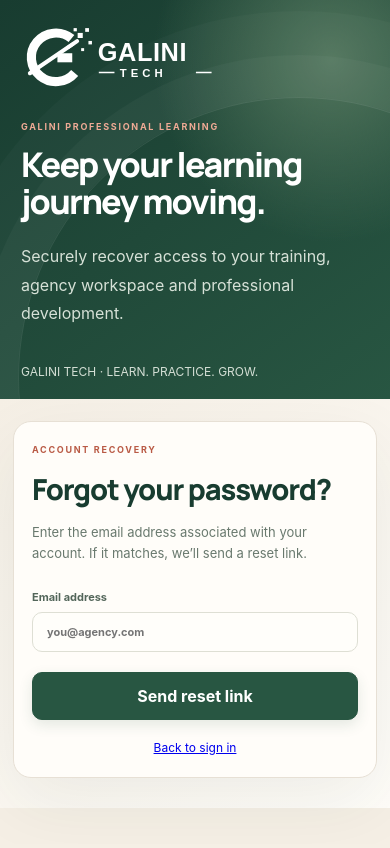
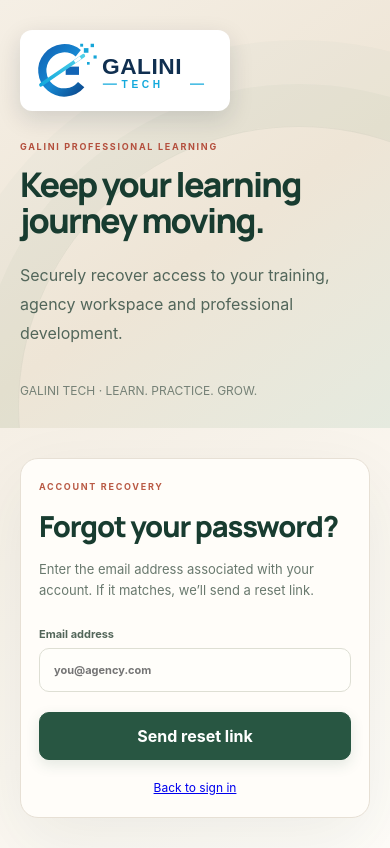
Before and after one commit to bishalmortuza-HN/galini-training-portal, a Next.js app: page /forgot-password in a window 390 px wide. Built offline with nearby package versions, Linux system fonts and the light colour scheme.

Commit message:
Polish Galini Training Portal frontend and branding

```diff
--- a/app/globals.css
+++ b/app/globals.css
@@ -588,3 +588,71 @@ th{background:#f8f5ee;color:#879086;padding:14px 18px}td{border-top:1px solid #f
 @media(max-width:1000px){.appShell{grid-template-columns:225px minmax(0,1fr)}.content{padding:28px 20px 40px}.authShell{grid-template-columns:1fr 1fr}}
 @media(max-width:700px){.appShell{display:block}.sidebar{position:relative;height:auto;min-height:0;padding:14px 13px 10px}.sidebar .brand{padding:0 5px 12px}.sidebar .brandLogo{width:175px}.sidebar nav{display:flex;overflow-x:auto;gap:6px;padding-bottom:4px}.navItem{flex:0 0 auto;min-height:39px;padding:9px 12px;font-size:11px}.navItem.active{box-shadow:inset 0 -3px #d65b45}.topbar{height:60px;padding:0 14px}.content{padding:22px 13px 32px}.pageHeading{align-items:flex-start;gap:10px}.statGrid{gap:10px}.statCard{padding:14px;border-radius:13px}.statCard strong{font-size:20px}.panel{border-radius:14px}.panelHead{padding:16px}.attentionGrid{padding:0 13px 14px}.authShell{display:flex;flex-direction:column}.authIntro{min-height:0;padding:24px 21px 20px}.authIntro .brandLogo{width:205px}.introCopy{margin:30px 0 12px}.introCopy h1{font-size:34px}.authPanel{padding:22px 13px 30px}.authCard{padding:22px 18px;border-radius:18px}.academyHero{padding:20px}.academyCourseGrid{grid-template-columns:1fr!important}.academyLessonLayout{grid-template-columns:1fr!important}.quoteProductLayout{grid-template-columns:1fr!important}.quoteProductNav{display:flex;overflow:auto}.quoteProductNav button{flex:0 0 auto}.quoteProductMain{padding:15px}.quoteFields{grid-template-columns:1fr!important}.quoteStudioTop{padding:19px}.tableWrap table{min-width:620px}}
 @media(prefers-reduced-motion:reduce){*,*::before,*::after{scroll-behavior:auto!important;transition:none!important;animation:none!important}}
+
+
+/* Final visual refinement: preserve the original blue/cyan Galini mark and simplify the workspace chrome. */
+.brandLogo{width:224px;height:auto;object-fit:contain;filter:none!important}
+.authIntro .brand,.sidebar .brand{display:flex;align-items:center}
+.authIntro .brandLogo,.sidebar .brandLogo{filter:none!important;background:#fff;border:1px solid rgba(255,255,255,.24);border-radius:12px;padding:9px 12px;box-shadow:0 8px 24px rgba(7,28,48,.14)}
+.authIntro{background:linear-gradient(145deg,#f5efe5 0%,#eee5d6 56%,#e5eadf 100%);color:#173b2c}
+.authIntro .introCopy .eyebrow{color:#b44f3d}
+.authIntro .introCopy h1{color:#183c30}
+.authIntro .introCopy p:not(.eyebrow){color:#52665a}
+.authIntro .introCopy>div>div{background:#fffdf9!important;border-color:#e4ddcf!important;box-shadow:0 8px 24px rgba(24,60,48,.05)}
+.authIntro .introCopy>div>div strong{color:#183c30}
+.authIntro .introCopy>div>div span{color:#66756a}
+.authIntro .introFoot{color:#758176}
+.authIntro:after{border-color:#28564212;box-shadow:0 0 0 42px #28564208,0 0 0 86px #28564205}
+.sidebar{background:#183c30}
+.sidebar .brand{padding:4px 8px 25px}
+.sidebar .brandLogo{width:205px}
+.workspaceTag{color:#d2ddcf}
+.navItem.active{background:#315f45;box-shadow:inset 3px 0 #d65b45}
+.mainArea{background:#f5efe5}
+.topbar{background:rgba(255,253,249,.94)}
+.content{max-width:1600px}
+.pageHeading h1{font-size:clamp(27px,3vw,38px);line-height:1.12}
+.statGrid{grid-template-columns:repeat(auto-fit,minmax(190px,1fr))}
+.statCard{min-height:126px}
+.statCard:after{background:#e8eee5}
+.panel{overflow:hidden}
+.panelHead{display:flex;align-items:center;justify-content:space-between;gap:16px}
+.tableWrap table{width:100%;border-collapse:separate;border-spacing:0}
+.tableWrap th{font-size:11px;letter-spacing:.08em;text-transform:uppercase;white-space:nowrap}
+.tableWrap td{vertical-align:middle}
+.primary,.smallPrimary{font-weight:700}
+button:disabled{cursor:not-allowed;opacity:.58;transform:none!important}
+.form label,.quoteField{gap:7px}
+.form input,.form select,.form textarea,.quoteFields input,.quoteFields select,.quoteFields textarea{min-height:44px}
+.academyHero{padding:clamp(22px,3vw,36px)}
+.academyHero h1{font-size:clamp(28px,3.5vw,42px);line-height:1.12}
+.academyCourseGrid{grid-template-columns:repeat(auto-fill,minmax(270px,1fr))}
+.academyCourse{display:flex;flex-direction:column;min-height:100%}
+.academyCourseBody{display:flex;flex:1;flex-direction:column}
+.academyCourseBody>*:last-child{margin-top:auto}
+.academyVisualFlow{display:grid;grid-template-columns:repeat(4,minmax(0,1fr))}
+.academyVisualStep{min-width:0}
+.quoteStudioTop{padding:clamp(22px,3vw,36px)}
+.quoteProductLayout{align-items:start}
+.quoteProductNav{position:sticky;top:90px}
+.quoteProductMain{min-width:0}
+.quoteSection{background:#fffdf9}
+.quoteFields{gap:13px}
+.quoteField{min-width:0}
+.quoteField input,.quoteField select{width:100%;min-width:0}
+.notice{line-height:1.55}
+@media(max-width:900px){
+ .authShell{grid-template-columns:1fr}
+ .authIntro{min-height:auto;padding:30px clamp(20px,5vw,48px)}
+ .authPanel{padding:30px 20px}
+ .quoteProductNav{position:static}
+}
+@media(max-width:700px){
+ .authIntro .brandLogo{width:210px}
+ .sidebar .brandLogo{width:190px}
+ .academyVisualFlow{grid-template-columns:repeat(2,minmax(0,1fr))}
+ .pageHeading{flex-wrap:wrap}
+ .userPill span:not(.avatar){display:none}
+ .panelHead{align-items:flex-start}
+ .quoteProductNav{max-width:100%}
+}
```
